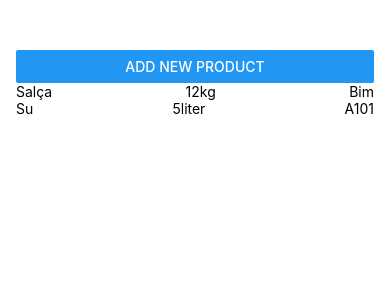
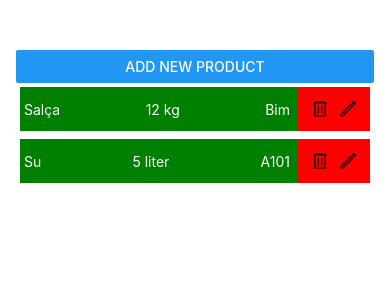
Before and after one commit to semihsemih/ShoppingBasket, a React Native app: screen / in a window 390 px wide. Shown: the top 300 px of the page. Built offline with nearby package versions, Linux system fonts and the light colour scheme.

Commit message:
added action buttons

```diff
--- a/components/ProductItem.js
+++ b/components/ProductItem.js
@@ -1,14 +1,29 @@
-import { StyleSheet, Text, View } from "react-native";
+import { TouchableOpacity, StyleSheet, Text, View, Image } from "react-native";
 
 function ProductItem(props) {
   return (
     <View style={styles.itemContainer}>
-      <Text>{props.item.name}</Text>
-      <View style={styles.quantityContainer}>
-        <Text>{props.item.quantity}</Text>
-        <Text>{props.item.measure.name}</Text>
+      <View style={styles.itemDetailContainer}>
+        <Text style={styles.itemDetailText}>{props.item.name}</Text>
+        <Text style={styles.itemDetailText}>
+          {props.item.quantity} {props.item.measure.name}
+        </Text>
+        <Text style={styles.itemDetailText}>{props.item.location}</Text>
       </View>
-      <Text>{props.item.location}</Text>
+      <View style={styles.buttonContainer}>
+        <TouchableOpacity style={styles.actionButton}>
+          <Image
+            style={styles.actionButtonImage}
+            source={require("../assets/images/delete.png")}
+          />
+        </TouchableOpacity>
+        <TouchableOpacity style={styles.actionButton}>
+          <Image
+            style={styles.actionButtonImage}
+            source={require("../assets/images/edit.png")}
+          />
+        </TouchableOpacity>
+      </View>
     </View>
   );
 }
@@ -17,11 +32,33 @@ const styles = StyleSheet.create({
   itemContainer: {
     flexDirection: "row",
     alignItems: "center",
+    justifyContent: "space-around",
+    backgroundColor: "green",
+    margin: 4,
+    paddingLeft: 4,
+  },
+  itemDetailContainer: {
+    flex: 1,
+    flexDirection: "row",
+    alignItems: "center",
     justifyContent: "space-between",
   },
-  quantityContainer: {
+  itemDetailText: {
+    color: "white",
+  },
+  buttonContainer: {
     flexDirection: "row",
     alignItems: "center",
+    marginLeft: 8,
+    padding: 8,
+    backgroundColor: "red",
+  },
+  actionButton: {
+    padding: 4,
+  },
+  actionButtonImage: {
+    width: 20,
+    height: 20,
   },
 });
 
```
Also changed, not shown: assets/images/delete.png (added), assets/images/edit.png (added).
